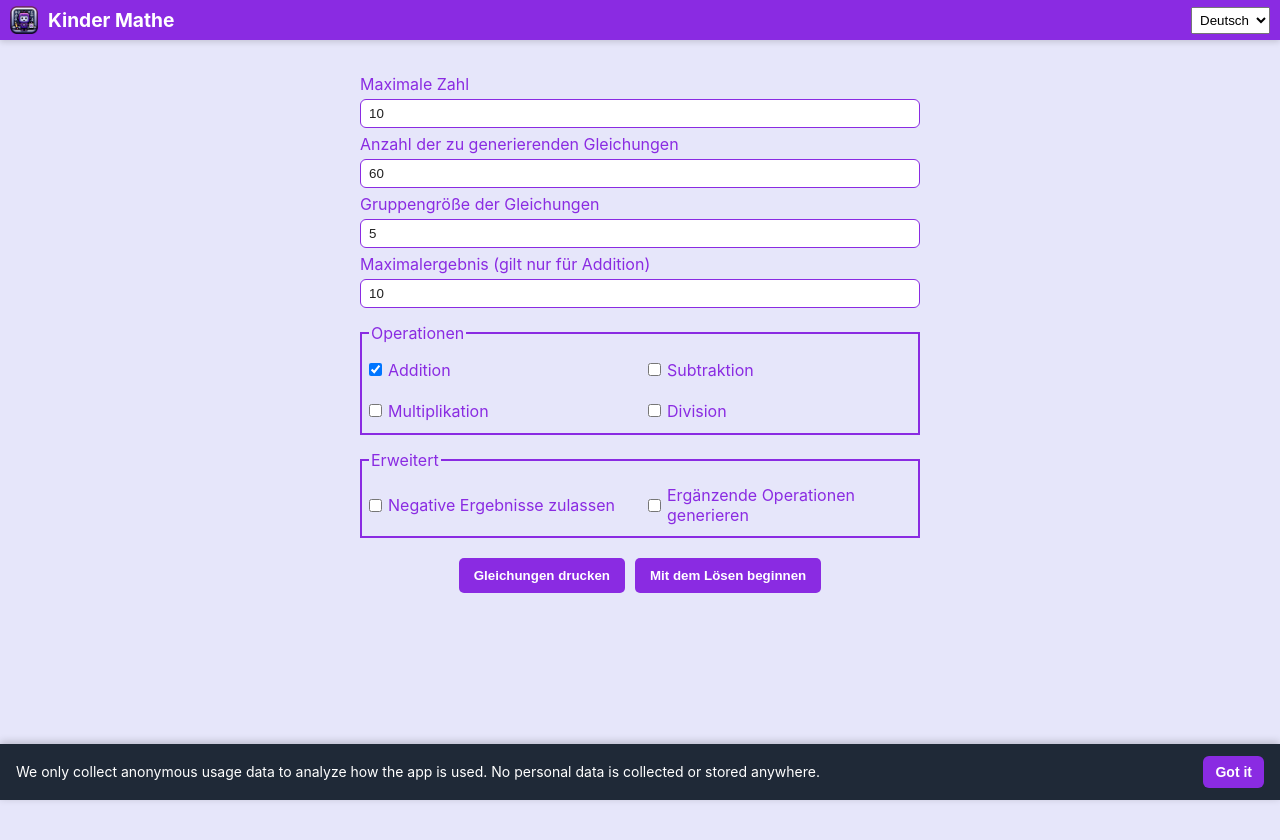
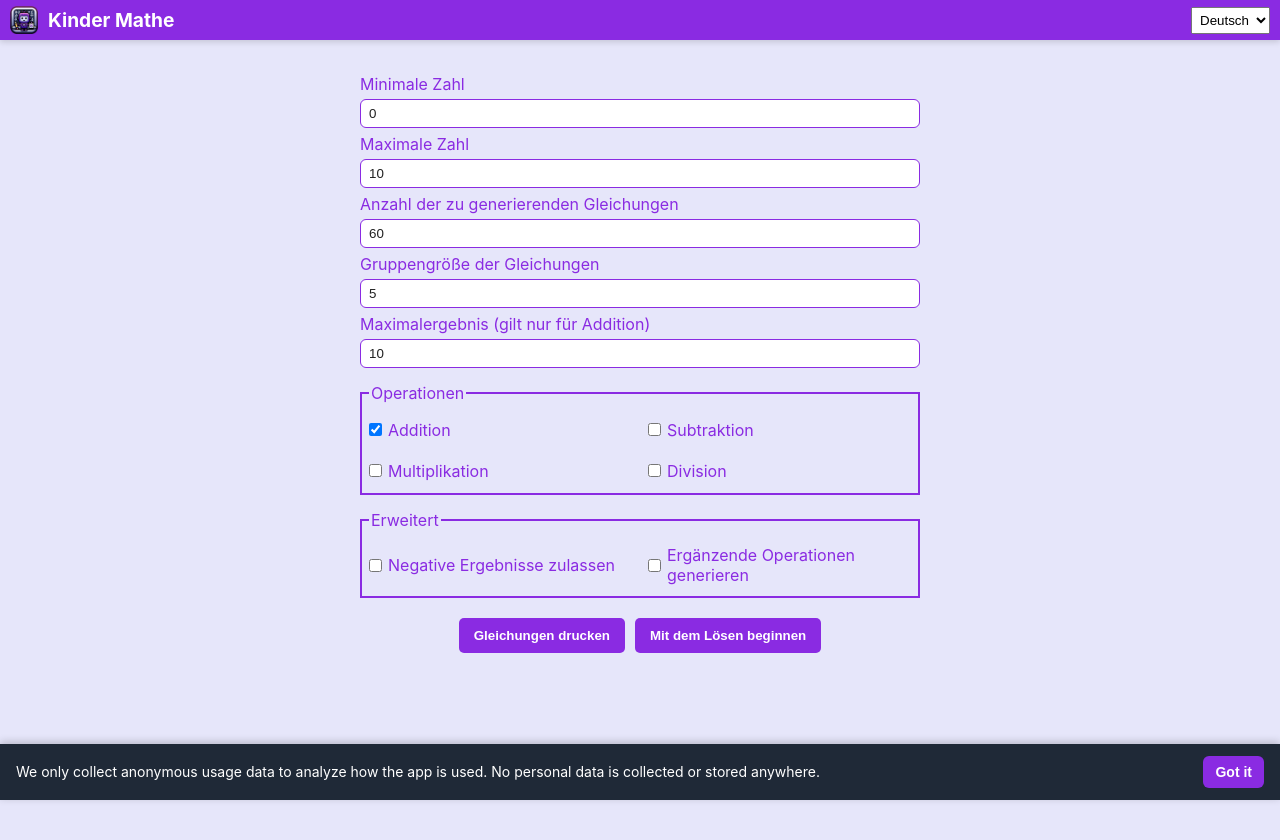
Before and after one commit to ashajjar/kids-math-app, a React (Create React App) app: page / in a window 1280 px wide. Shown: the top 840 px of the page. Built offline with nearby package versions, Linux system fonts and the light colour scheme.

Commit message:
Adds `minimum` number of inputs to StartScreen.

```diff
--- a/src/App.js
+++ b/src/App.js
@@ -103,8 +103,29 @@ function generateComplementingEquations(equations, a, b, operation) {
     }
 }
 
+/**
+ * Returns a random integer between min (inclusive) and max (inclusive).
+ * The value is no lower than min (or the next integer greater than min
+ * if min isn't an integer) and no greater than max (or the next integer
+ * lower than max if max isn't an integer).
+ * Using Math.round() will give you a non-uniform distribution!
+ */
+function getRandomInt(min, max) {
+    min = Math.ceil(min);
+    max = Math.floor(max);
+    return Math.floor(Math.random() * (max - min + 1)) + min;
+}
+
 function generateEquations(settings) {
-    const {maxNumber, numEquations, operations, allowNegativeResults, maxResult, isGeneratingCombinations} = settings;
+    const {
+        minNumber,
+        maxNumber,
+        numEquations,
+        operations,
+        allowNegativeResults,
+        maxResult,
+        isGeneratingCombinations
+    } = settings;
 
     const numEquationsModifier = isGeneratingCombinations ? 3 : 1;
     let number = (numEquations / numEquationsModifier) + (isGeneratingCombinations ? 1 : 0);
@@ -120,8 +141,8 @@ function generateEquations(settings) {
         .map(([op]) => op);
 
     for (let i = 0; i < number; i++) {
-        let a = Math.floor(Math.random() * (maxNumber + 1));
-        let b = Math.floor(Math.random() * (maxNumber + 1));
+        let a = getRandomInt(minNumber, maxNumber);
+        let b = getRandomInt(minNumber, maxNumber);
         const operation = enabledOperations[Math.floor(Math.random() * enabledOperations.length)];
         const symbol = operationSymbols[operation];
 
--- a/src/components/StartScreen.js
+++ b/src/components/StartScreen.js
@@ -6,6 +6,7 @@ import {trackEvent} from '../analytics';
 
 function StartScreen(props) {
     const {t} = useTranslation();
+    const [minNumber, setMinNumber] = useState(0);
     const [maxNumber, setMaxNumber] = useState(10);
     const [maxResult, setMaxResult] = useState(10);
     const [numEquations, setNumEquations] = useState(60);
@@ -36,6 +37,10 @@ function StartScreen(props) {
         setGroupSize(parseInt(e.target.value));
     };
 
+    const handleMinNumberChange = (e) => {
+        setMinNumber(parseInt(e.target.value));
+    };
+
     const handleNumberChange = (e) => {
         setMaxNumber(parseInt(e.target.value));
     };
@@ -59,10 +64,15 @@ function StartScreen(props) {
             setError('Please select at least one operation.');
             return;
         }
+        if (minNumber > maxNumber) {
+            setError('Minimum number cannot be greater than maximum number.');
+            return;
+        }
         setError(''); // Clear any existing error
         // analytics: printing worksheet
         trackEvent('print_sheet', {
             ops: Object.keys(operations).filter(k => operations[k]).join(','),
+            minNumber,
             maxNumber,
             numEquations,
             groupSize,
@@ -71,6 +81,7 @@ function StartScreen(props) {
             isGeneratingCombinations,
         });
         props.onPrint({
+            minNumber,
             maxNumber,
             numEquations,
             operations,
@@ -91,10 +102,15 @@ function StartScreen(props) {
             setError('Please select at least one operation.');
             return;
         }
+        if (minNumber >= maxNumber) {
+            setError('Minimum number cannot be greater than maximum number.');
+            return;
+        }
         setError(''); // Clear any existing error
         // analytics: start solving session
         trackEvent('start_session', {
             ops: Object.keys(operations).filter(k => operations[k]).join(','),
+            minNumber,
             maxNumber,
             numEquations,
             groupSize,
@@ -103,6 +119,7 @@ function StartScreen(props) {
             isGeneratingCombinations,
         });
         props.onStart({
+            minNumber,
             maxNumber,
             numEquations,
             operations,
@@ -117,6 +134,10 @@ function StartScreen(props) {
         <div className="start-screen">
             <div className="form-container">
                 <form onSubmit={handleSubmit}>
+                    <label>
+                        {t('startScreen.minNumber')}
+                        <input type="number" value={minNumber} onChange={handleMinNumberChange}/>
+                    </label>
                     <label>
                         {t('startScreen.maxNumber')}
                         <input type="number" value={maxNumber} onChange={handleNumberChange}/>
--- a/src/i18n.js
+++ b/src/i18n.js
@@ -9,6 +9,7 @@ await i18n
                 translation: {
                     startScreen: {
                         title: "Kids Math",
+                        minNumber: "Minimum Number",
                         maxNumber: "Maximum Number",
                         maxResult: "Maximum Result (applies for addition only)",
                         equationsCount: "Equation count to generate",
@@ -41,6 +42,7 @@ await i18n
                 translation: {
                     startScreen: {
                         title: "Kinder Mathe",
+                        minNumber: "Minimale Zahl",
                         maxNumber: "Maximale Zahl",
                         maxResult: "Maximalergebnis (gilt nur für Addition)",
                         equationsCount: "Anzahl der zu generierenden Gleichungen",
```
